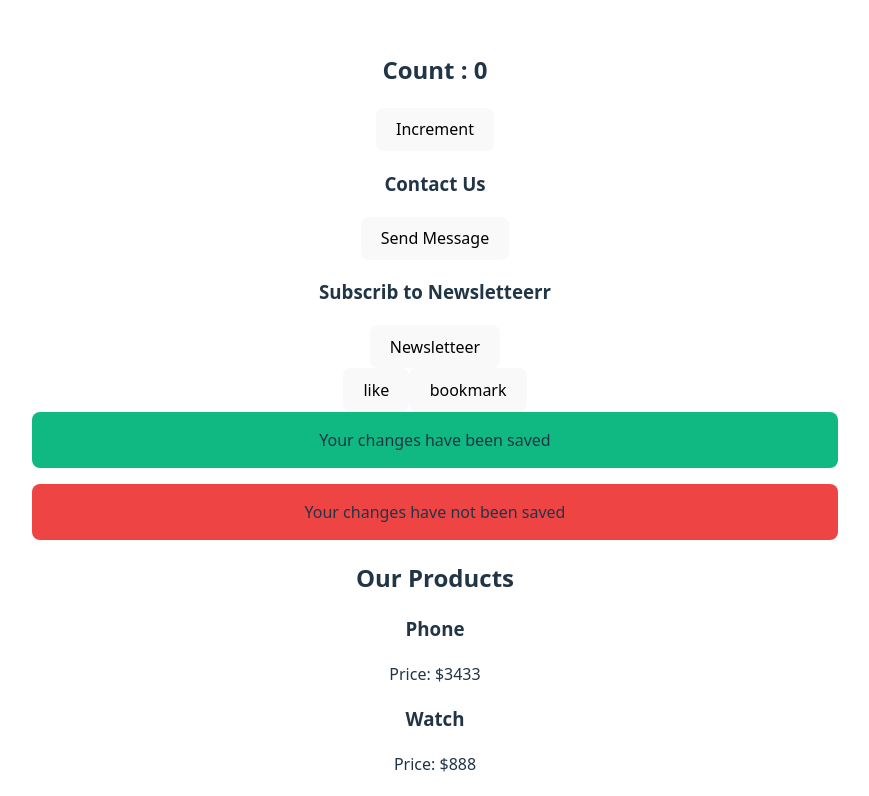
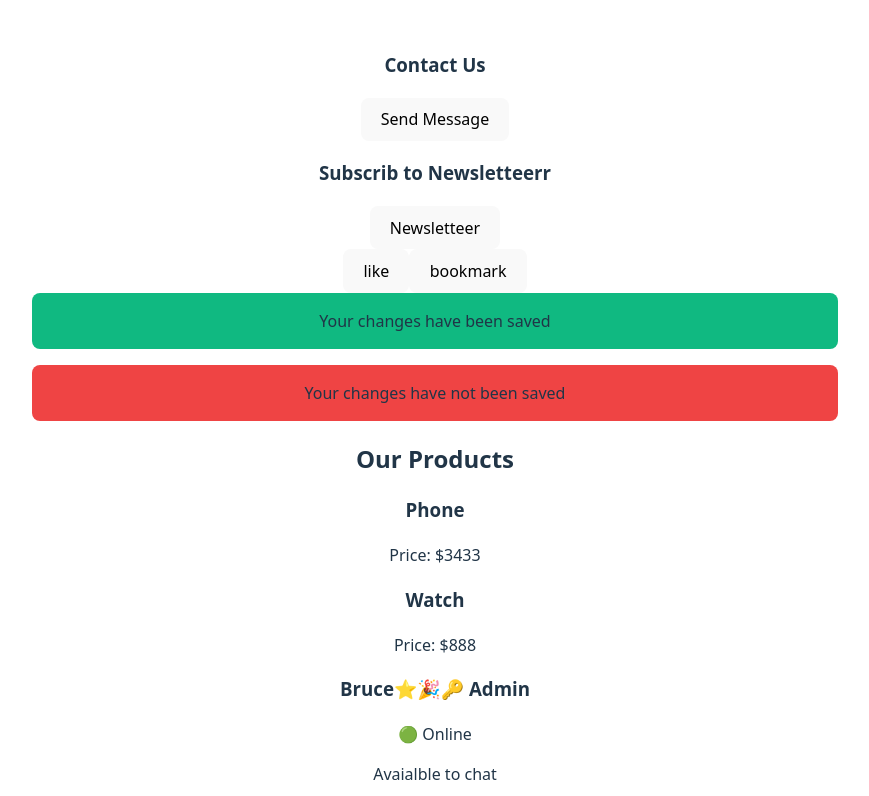
Before and after one commit to Manish10022001/React-Concepts, a React (Vite) app in the folder react19/: page / in a window 1280 px wide. Shown: the top 796 px of the page, without its empty margins (205-1074 px from the left). Built offline with nearby package versions, Linux system fonts and the light colour scheme.

Commit message:
Revert "Hooks: useState, State as a snapshot"

```diff
--- a/react19/src/App.jsx
+++ b/react19/src/App.jsx
@@ -14,12 +14,10 @@ import { ProductList } from './renderingList/ProductList'
 import { Alert } from './stylingReactComponent/Alert'
 import { Counter } from './Hooks/useState/Counter'
 import { LoginCard } from './Hooks/useState/LoginCard'
-import { SimpleCounter } from './Hooks/useState/SimpleCounter'
 
 function App() {
   return (
     <>
-      <SimpleCounter />
       <Contact />
       <Newsletter />
       <CustomButtons text="like"/>
--- a/react19/src/Hooks/useState/SimpleCounter.jsx
+++ /dev/null
@@ -1,20 +0,0 @@
-import {useState} from 'react';
-export function SimpleCounter(){
-    const [count, setCount] = useState(0)
-    console.log("Rendering phase: component rendering with count = ",count)
-
-    function handleClick(){
-        setCount(count+1);
-        console.log("After setCount(count+1), count is ",count);
-        setCount(count+5);
-        console.log("After setCount(count+5), count is ",count);
-        setCount(count+10);
-        console.log("After setCount(count+10), count is ",count);
-    }
-    return(
-        <div>
-            <h2>Count : {count}</h2>
-            <button onClick={handleClick}>Increment</button>
-        </div>
-    )
-}
```
